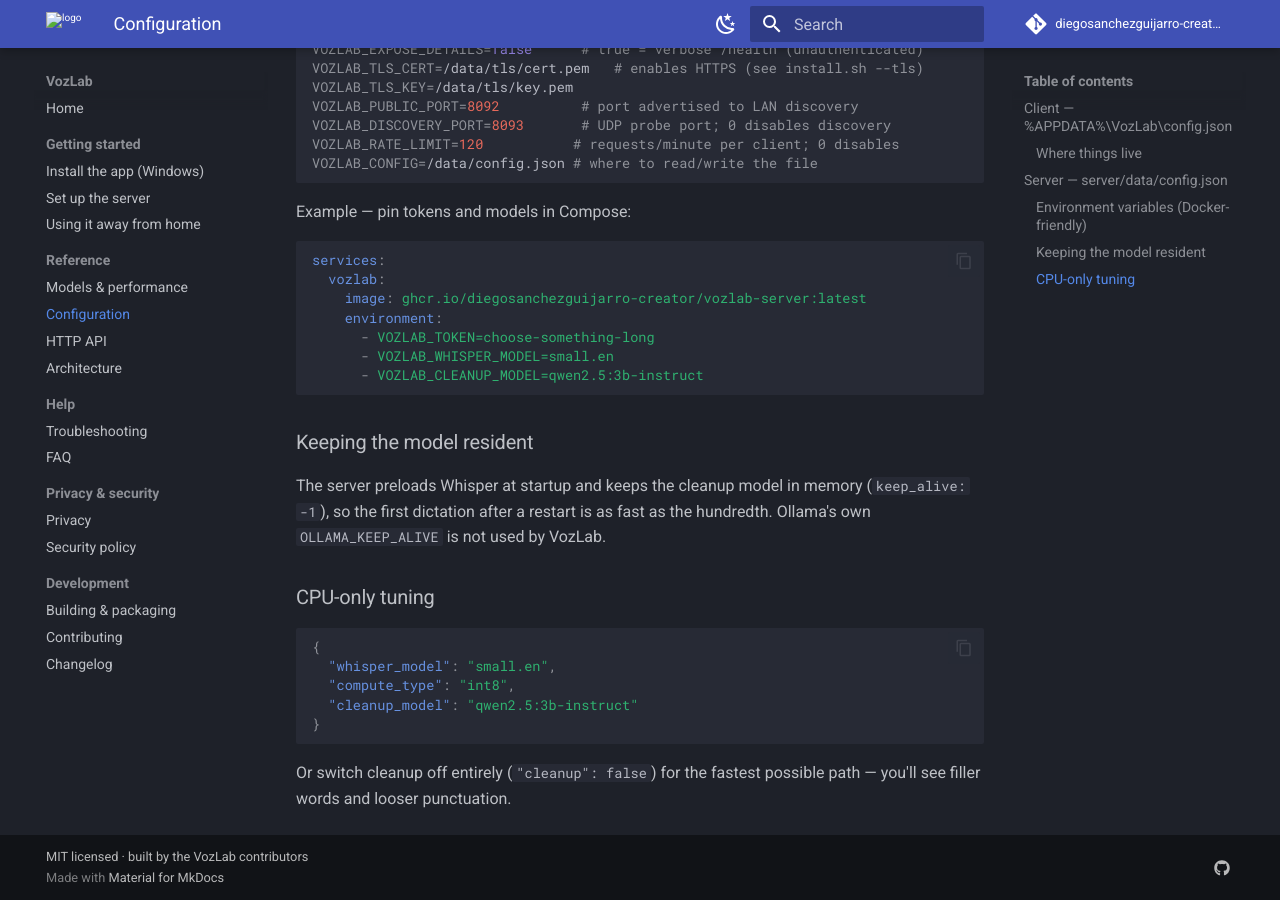
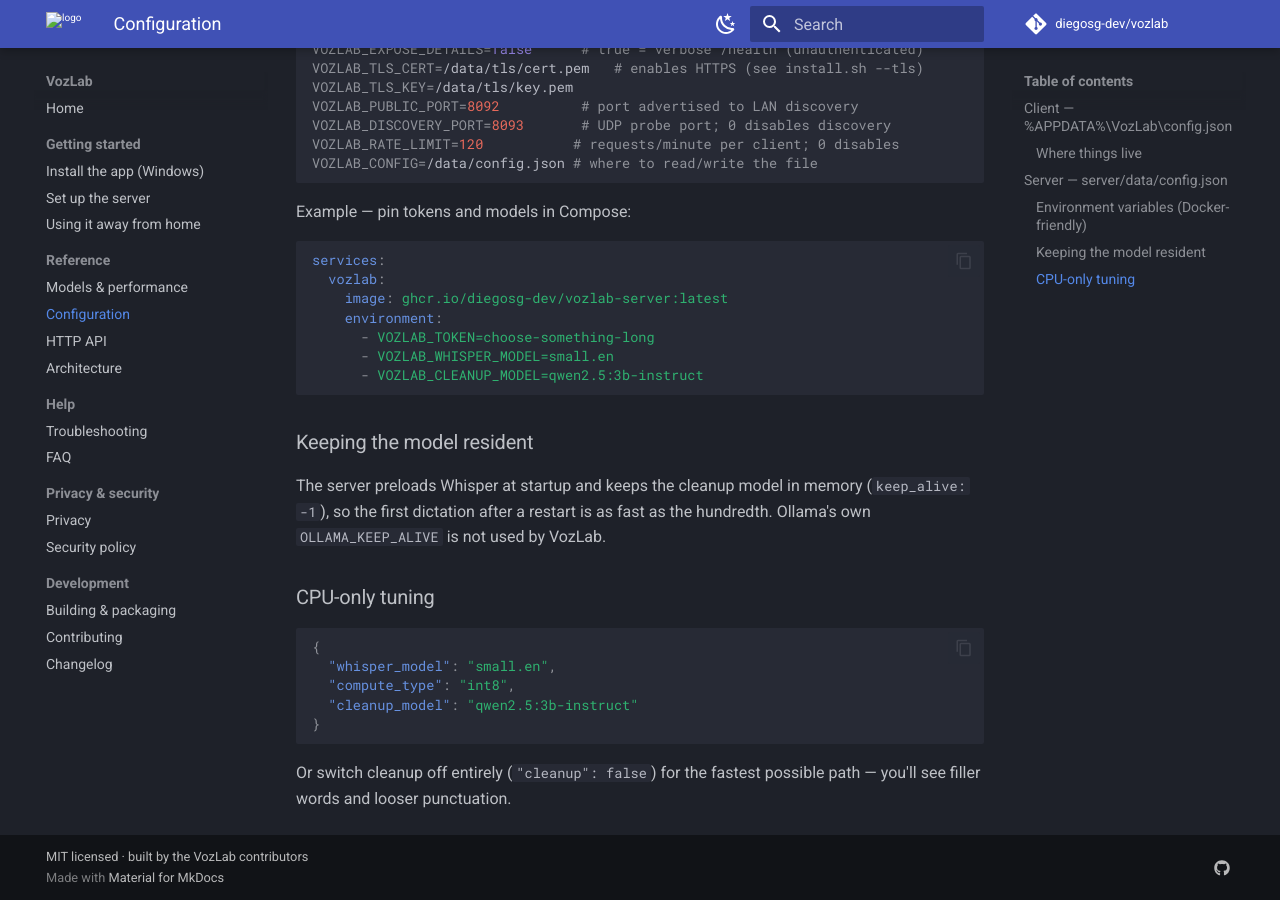
Before and after one commit to diegosanchezguijarro-creator/vozlab, an MkDocs documentation site: the page built from docs/CONFIGURATION.md, in a window 1280 px wide and 900 px high, scrolled down 3676 px. Built offline with MkDocs 1.6.1 and Material for MkDocs 9.7.7, drawn with Linux system fonts in a browser that asks for light colours; comment, search, counter and statistics services are not loaded.

Commit message:
Rename: the repository and its account are now diegosg-dev
GitHub renamed diegosanchezguijarro-creator -> diegosg-dev, which changes the
git remote, the GHCR image path (ghcr.io/diegosg-dev/vozlab-server — the old
path no longer resolves, the packages moved with the account), the Pages URL,
the badges and every documented clone/install command. Swept all 30 references
across install.sh, deploy.ps1, update.ps1, VozLab.bat, compose files,
check_arm64.sh, mkdocs.yml, the docs, the issue templates and updater.py
(DEFAULT_REPO, which is what the in-app update check queries).

````diff
--- a/docs/CONFIGURATION.md
+++ b/docs/CONFIGURATION.md
@@ -108,7 +108,7 @@
 ```yaml
 services:
   vozlab:
-    image: ghcr.io/diegosanchezguijarro-creator/vozlab-server:latest
+    image: ghcr.io/diegosg-dev/vozlab-server:latest
     environment:
       - VOZLAB_TOKEN=choose-something-long
       - VOZLAB_WHISPER_MODEL=small.en
--- a/mkdocs.yml
+++ b/mkdocs.yml
@@ -1,8 +1,8 @@
 site_name: VozLab
 site_description: Local, private voice dictation for Windows — your own Whisper + LLM server.
-site_url: https://diegosanchezguijarro-creator.github.io/vozlab/
-repo_url: https://github.com/diegosanchezguijarro-creator/vozlab
-repo_name: diegosanchezguijarro-creator/vozlab
+site_url: https://diegosg-dev.github.io/vozlab/
+repo_url: https://github.com/diegosg-dev/vozlab
+repo_name: diegosg-dev/vozlab
 edit_uri: edit/main/docs/
 copyright: MIT licensed · built by the VozLab contributors
 
@@ -34,7 +34,7 @@
 extra:
   social:
     - icon: fontawesome/brands/github
-      link: https://github.com/diegosanchezguijarro-creator/vozlab
+      link: https://github.com/diegosg-dev/vozlab
 
 markdown_extensions:
   - admonition
````
Also changed, not shown: README.es.md (+3 -3 lines), README.md (+4 -4 lines), docs/FAQ.md (+1 -1 lines), docs/SERVER.md (+2 -2 lines), docs/index.md (+1 -1 lines), 9 other files.
